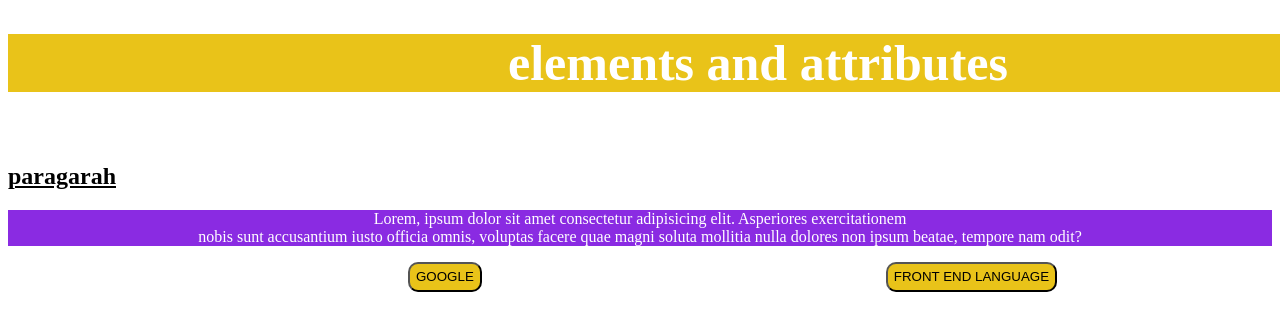
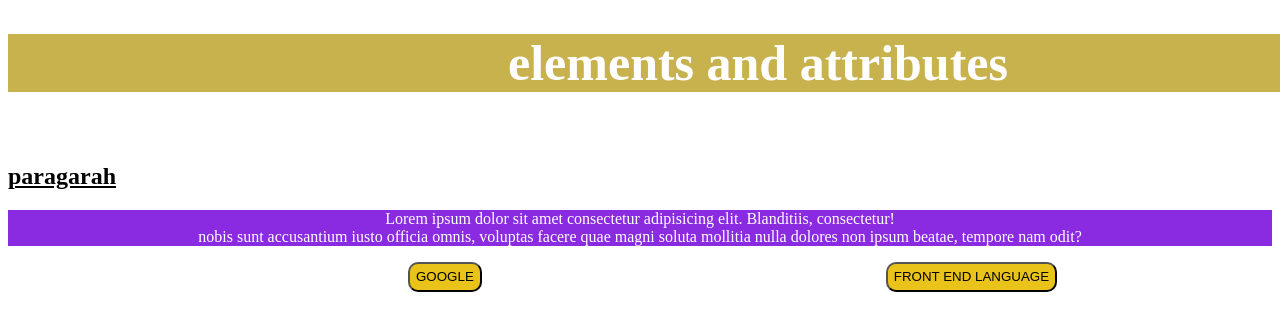
Before and after one commit to sharmiladevi2002/day-4, a plain HTML site: page index.html in a window 1280 px wide. Shown: the top 330 px of the page. Drawn offline with Linux system fonts and the light colour scheme.

Commit message:
update commit

```diff
--- a/index.html
+++ b/index.html
@@ -14,7 +14,7 @@
 <img src="../image1.jpg" alt="">
 
 <h2>paragarah</h2>
-<p>Lorem, ipsum dolor sit amet consectetur adipisicing elit. Asperiores exercitationem <br>nobis sunt accusantium iusto officia omnis, voluptas facere
+<p>Lorem ipsum dolor sit amet consectetur adipisicing elit. Blanditiis, consectetur! <br>nobis sunt accusantium iusto officia omnis, voluptas facere
      quae magni soluta mollitia nulla dolores non ipsum beatae, tempore nam odit?</p>
      <a href="https://www.google.com/"><button>GOOGLE</button></a>
      <a href="https://www.w3schools.com/whatis/whatis_frontenddev.asp"><button>FRONT END LANGUAGE</button></a>
--- a/style.css
+++ b/style.css
@@ -2,7 +2,7 @@ h1{
     color: white;
     font-size: 50px;
     text-align: center;
-    background-color: #e9c319;
+    background-color: #c8b24e;
     height: fit-content;
     width: 1500px;
 
```
